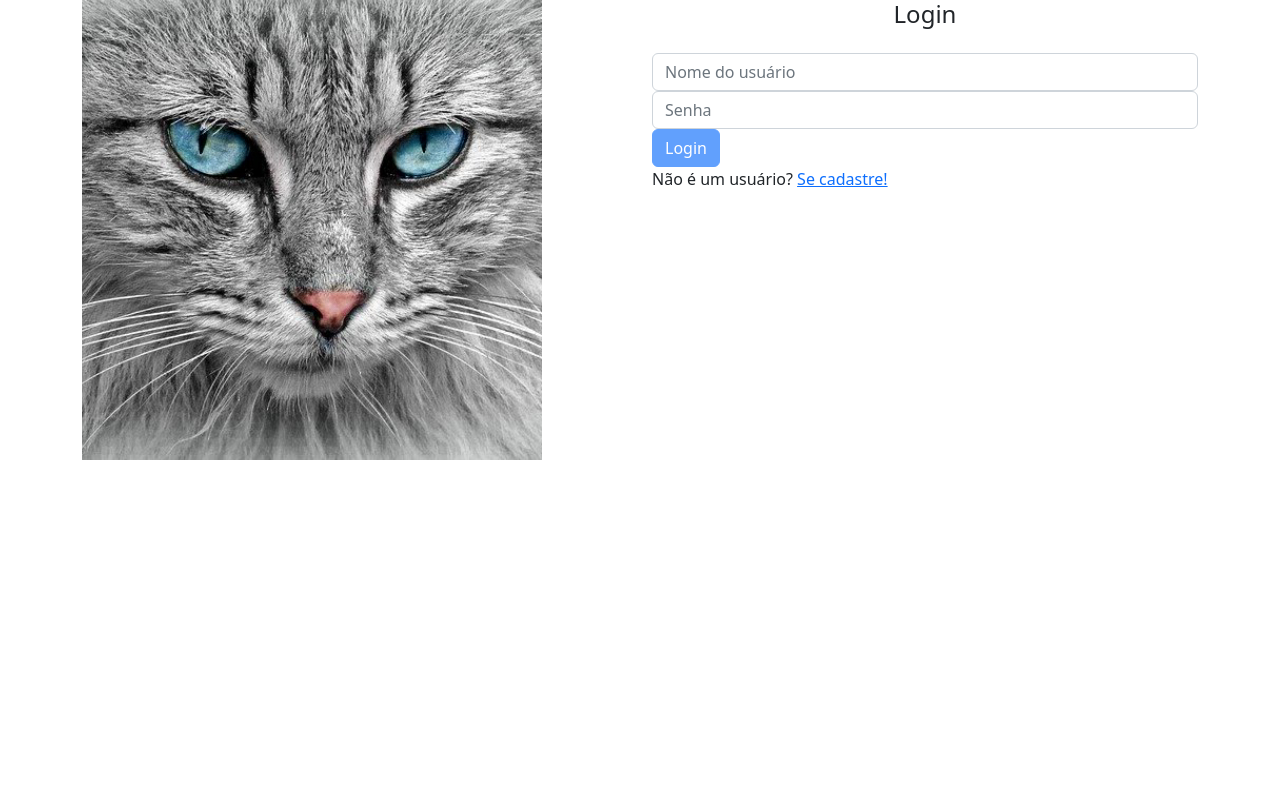
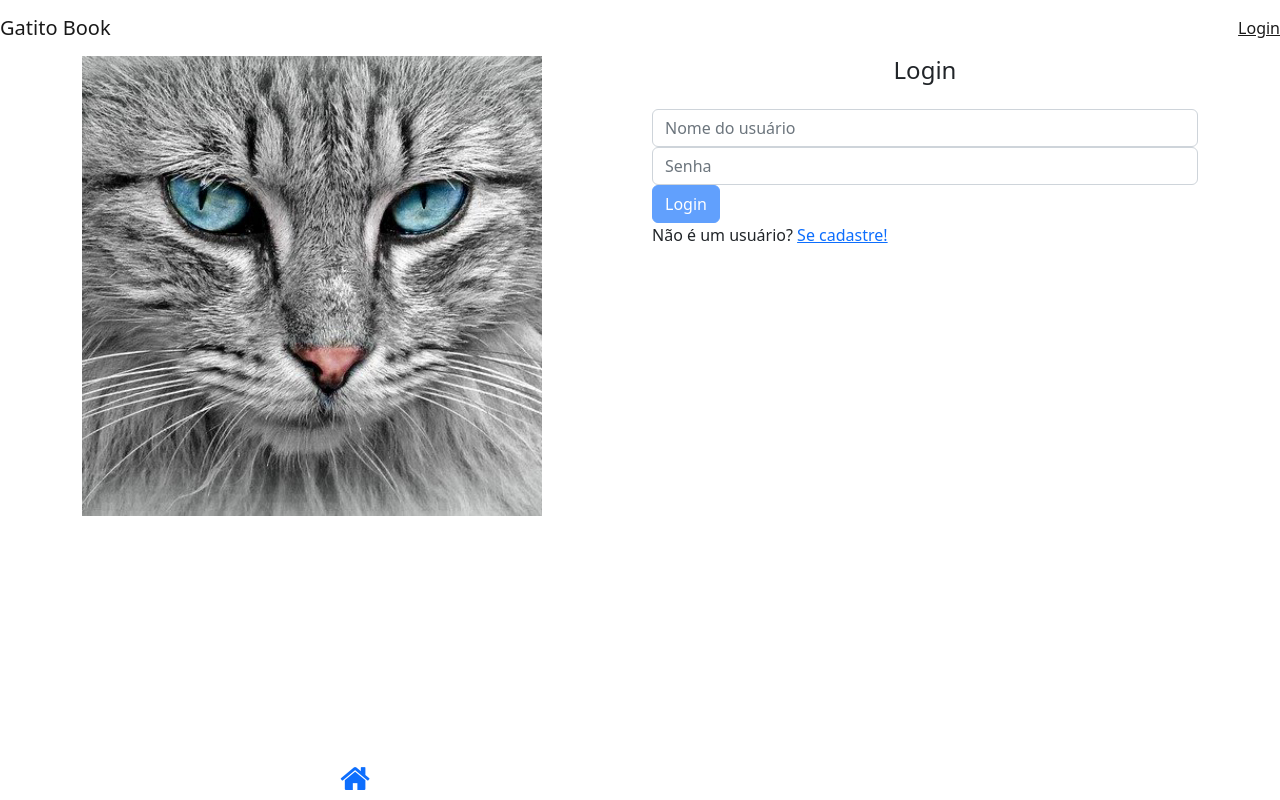
Before and after one commit to ElianMelo/gatitobook, an Angular app: page /home in a window 1280 px wide. Built offline with nearby package versions, Linux system fonts and the light colour scheme.

Commit message:
Criação do componente de cabecalho e rodape

```diff
--- a/src/app/app.component.html
+++ b/src/app/app.component.html
@@ -1,3 +1,5 @@
+<app-cabecalho></app-cabecalho>
 <router-outlet>
 
 </router-outlet>
+<app-rodape></app-rodape>
--- a/src/app/app.module.ts
+++ b/src/app/app.module.ts
@@ -4,6 +4,8 @@ import { BrowserModule } from '@angular/platform-browser';
 
 import { AppComponent } from './app.component';
 import { AppRoutingModule } from './app.routing.module';
+import { CabecalhoModule } from './componentes/cabecalho/cabecalho.module';
+import { RodapeModule } from './componentes/rodape/rodape.module';
 
 @NgModule({
   declarations: [
@@ -12,7 +14,9 @@ import { AppRoutingModule } from './app.routing.module';
   imports: [
     BrowserModule,
     AppRoutingModule,
-    HttpClientModule
+    HttpClientModule,
+    CabecalhoModule,
+    RodapeModule
   ],
   providers: [],
   bootstrap: [AppComponent]
--- /dev/null
+++ b/src/app/componentes/cabecalho/cabecalho.component.html
@@ -0,0 +1,17 @@
+<header class="sticky-top">
+    <nav class="navbar navbar-light bg-white">
+        <a class="navbar-brand">Gatito Book</a>
+        <div *ngIf="user$ | async as user">
+            <div *ngIf="user.name; else login">
+                <i class="fa fa-user-circle mr-1"></i>
+                <a class="mr-1">{{ user.name }}</a>
+                <a (click)="logout()">Logout</a>
+            </div>
+        </div>
+    </nav>
+    <ng-template #login>
+        <span class="navbar-text">
+            <a [routerLink]="['']">Login</a>
+        </span>
+    </ng-template>
+</header>
--- /dev/null
+++ b/src/app/componentes/cabecalho/cabecalho.component.ts
@@ -0,0 +1,24 @@
+import { Component, OnInit } from '@angular/core';
+import { Router } from '@angular/router';
+import { UsuarioService } from 'src/app/autenticacao/usuario/usuario.service';
+
+@Component({
+  selector: 'app-cabecalho',
+  templateUrl: './cabecalho.component.html',
+  styleUrls: ['./cabecalho.component.css']
+})
+export class CabecalhoComponent {
+
+  user$ = this.usuarioService.retornaUsuario();
+
+  constructor(
+    private usuarioService: UsuarioService,
+    private router: Router
+  ) { }
+
+  logout() {
+    this.usuarioService.logout();
+    this.router.navigate(['']);
+  }
+
+}
--- /dev/null
+++ b/src/app/componentes/rodape/rodape.component.html
@@ -0,0 +1,13 @@
+<footer class="mt-5">
+    <div class="fixed-bottom bg-white p-1">
+        <div class="container">
+            <div class="row text-center">
+                <div class="col-6">
+                    <a [routerLink]="['']">
+                        <i class="fa fa-home fa-2x"></i>
+                    </a>
+                </div>
+            </div>
+        </div>
+    </div>
+</footer>
```
Also changed, not shown: src/app/componentes/cabecalho/cabecalho.module.ts (added, +20 -0 lines), src/app/componentes/rodape/rodape.component.ts (added, +12 -0 lines), src/app/componentes/rodape/rodape.module.ts (added, +20 -0 lines), src/app/componentes/cabecalho/cabecalho.component.css (added), src/app/componentes/rodape/rodape.component.css (added), 2 other files (tests, documents, lock files or other folders).
